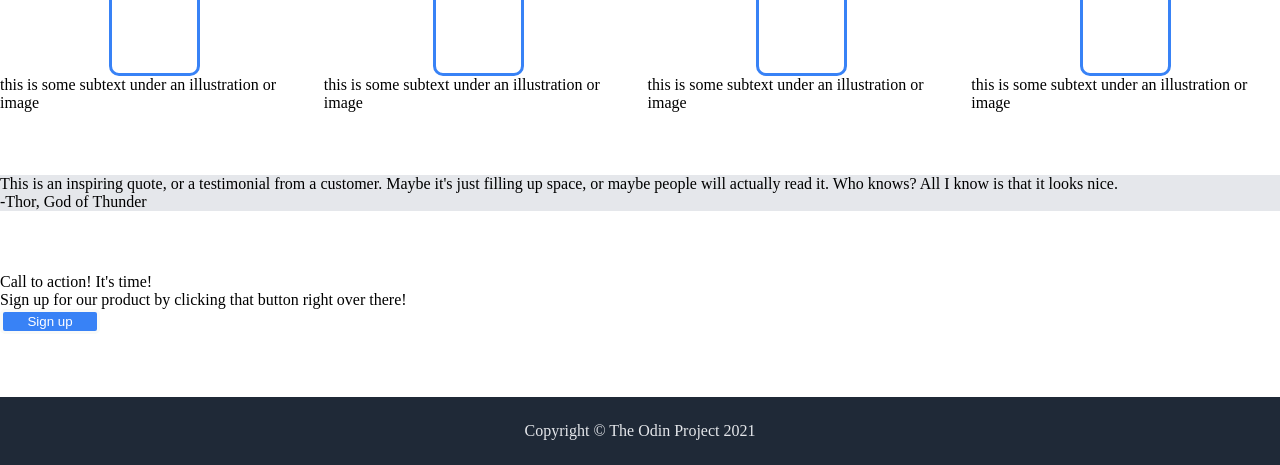
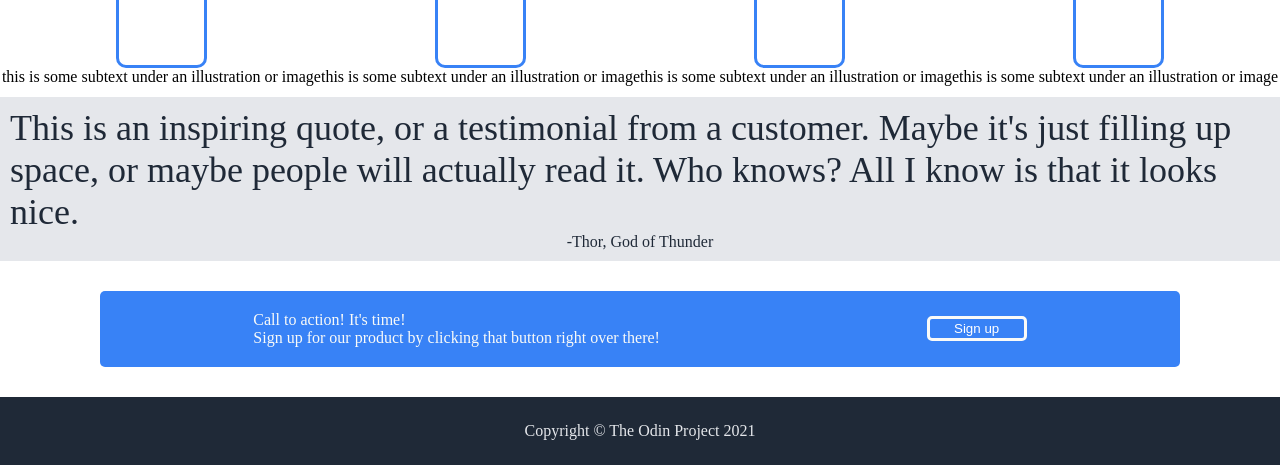
Before and after one commit to flowerssamuel/landing-page, a plain HTML site: page index.html in a window 1280 px wide. Shown: the part 335-800 px from the top of the page. Drawn offline with Linux system fonts and the light colour scheme.

Commit message:
Work on styling

```diff
--- a/style.css
+++ b/style.css
@@ -86,6 +86,7 @@
 
  .information {
    flex-direction: column;
+   gap: 45px;
  }
 
  .info {
@@ -96,7 +97,6 @@
 
  .cards {
    display: flex;
-   gap: 15px;
  }
 
  .card-group {
@@ -112,21 +112,45 @@
    height: 85px;
  }
 
- /* .card-info {
- } */
+ .card-info {
+   display: flex;
+   flex-direction: column;
+   justify-content: center;
+   padding: 0px;
+ }
 
  .quote {
    background-color: #E5E7EB;
+   display: flex;
+   flex-direction: column;
+   justify-content: center;
+   align-items: center;
+   padding: 10px;
  }
 
- /* .testimonial {
- } */
+ .testimonial {
+   font-size: 36px;
+   color: #1F2937;
+   font-weight: 300;
+ }
 
- /* .quoted {
- } */
+ .quoted {
+   color: #1F2937;
+ }
 
- /* .action {
- } */
+ .action {
+   background-color: #3882F6;
+   border-radius: 5px;
+   display: flex;
+   margin-top: 20px;
+   margin-left: 100px;
+   margin-right: 100px;
+   margin-bottom: 20px;
+   padding: 20px;
+   color: #F9FAF8;
+   justify-content: space-around;
+   align-items: center;
+ }
 
  /* .statement {
  } */
```
